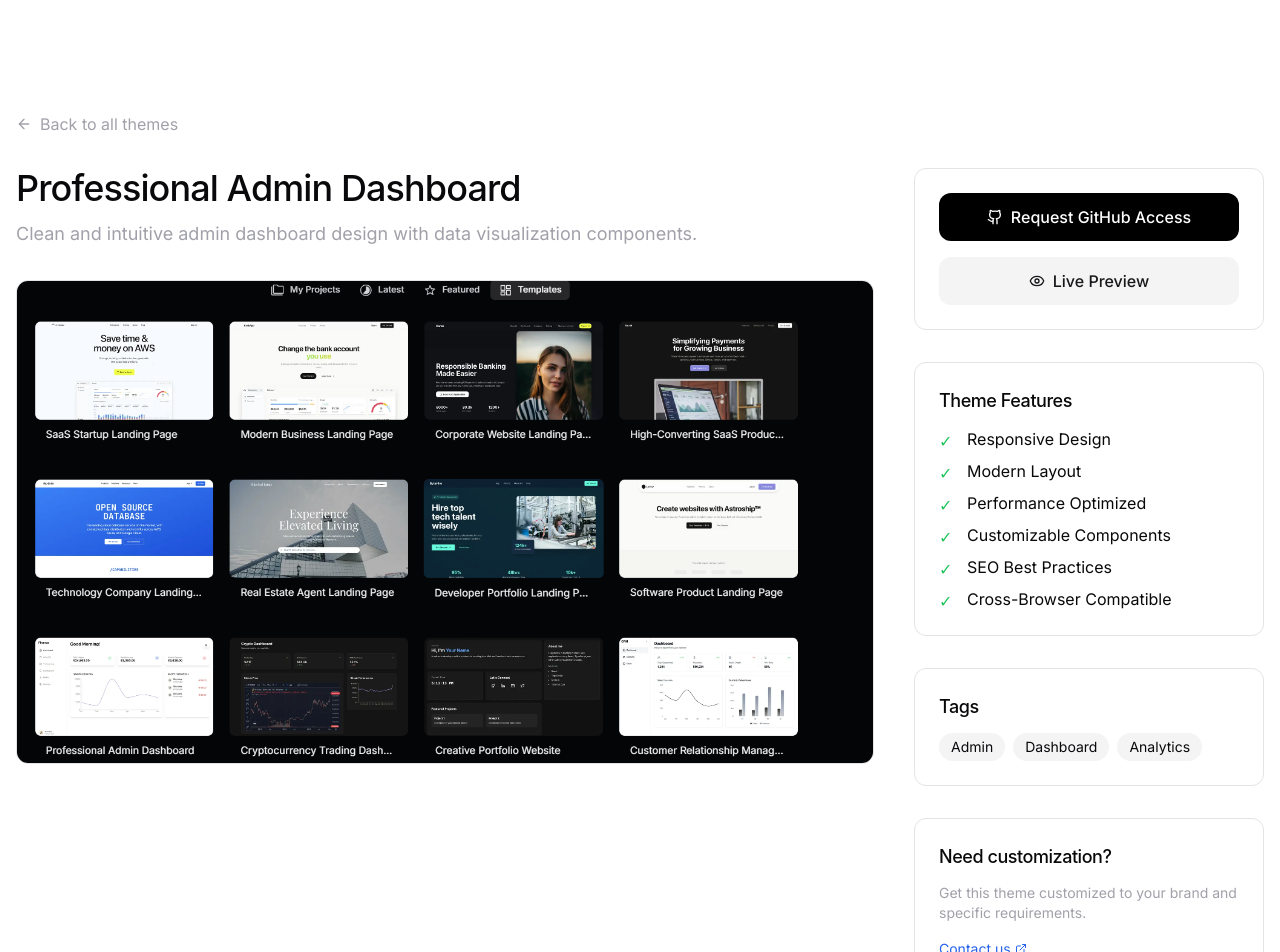
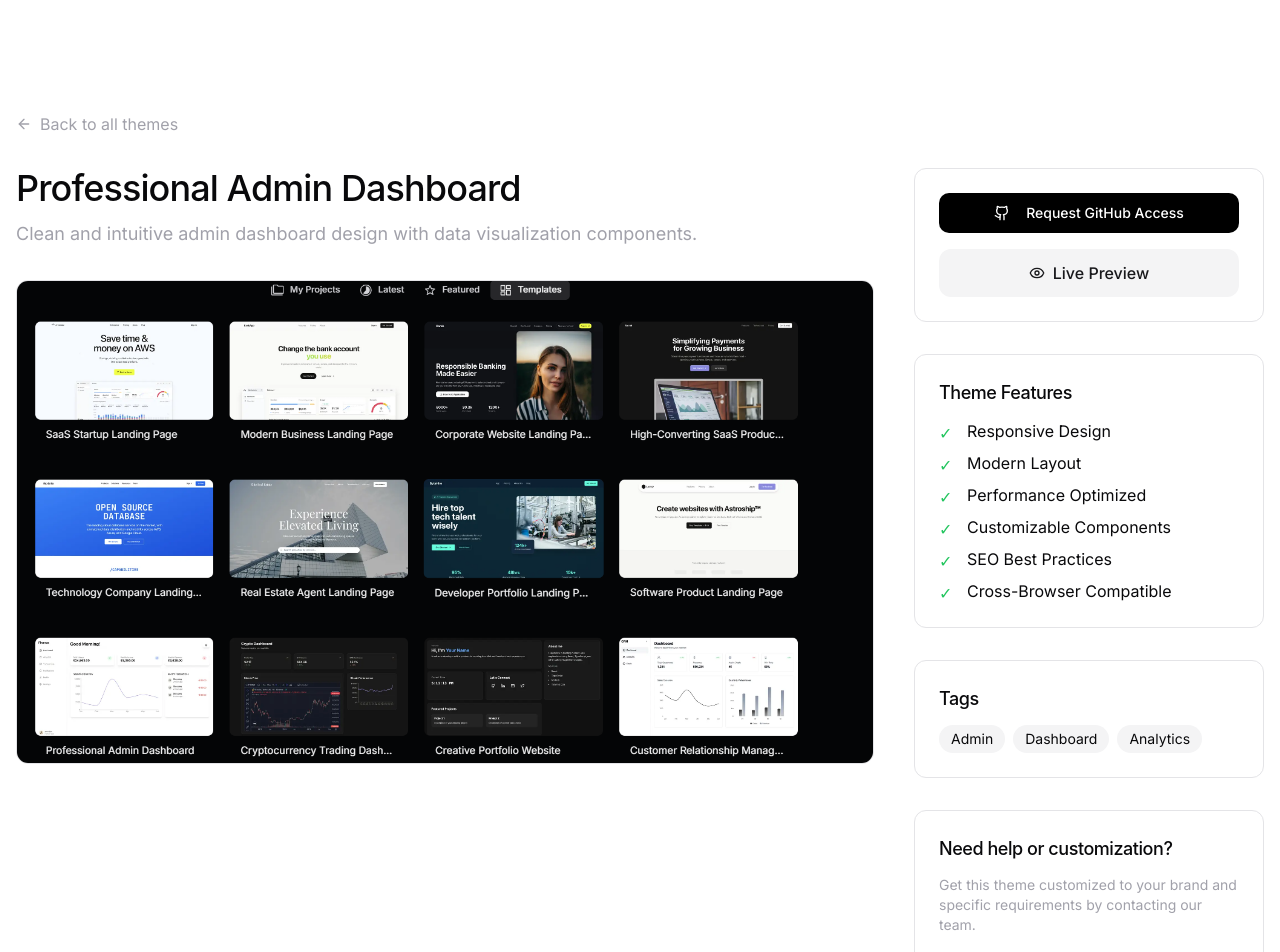
Before and after one commit to Tousif-Pro/theme-mosaic-creator, a React (Vite) app: page /theme/admin-dashboard in a window 1280 px wide. Shown: the top 952 px of the page. Built offline with nearby package versions, Linux system fonts and the light colour scheme.

Commit message:
Update theme details page
Updates the theme details page to remove code download functionality and replace it with a request for GitHub access.

```diff
--- a/src/pages/ThemeDetails.tsx
+++ b/src/pages/ThemeDetails.tsx
@@ -6,6 +6,7 @@ import { getThemeById, getThemesByCategory } from "@/constants/themes";
 import ThemeGrid from "@/components/ThemeGrid";
 import { cn } from "@/lib/utils";
 import { useToast } from "@/hooks/use-toast";
+import { Button } from "@/components/ui/button";
 
 const ThemeDetails = () => {
   const { id } = useParams<{ id: string }>();
@@ -94,13 +95,13 @@ const ThemeDetails = () => {
 
           <div className="space-y-8">
             <div className="rounded-xl border border-border p-6 space-y-4">
-              <button
+              <Button
                 onClick={handleGitHubRequest}
-                className="w-full py-3 px-4 rounded-lg bg-black text-white font-medium flex items-center justify-center hover:bg-black/90 transition-colors"
+                className="w-full bg-black text-white font-medium hover:bg-black/90"
               >
                 <Github className="w-4 h-4 mr-2" />
                 Request GitHub Access
-              </button>
+              </Button>
 
               <a
                 href="#"
@@ -145,12 +146,12 @@ const ThemeDetails = () => {
             </div>
 
             <div className="rounded-xl border border-border p-6">
-              <h3 className="text-lg font-medium mb-3">Need customization?</h3>
+              <h3 className="text-lg font-medium mb-3">Need help or customization?</h3>
               <p className="text-muted-foreground text-sm mb-4">
-                Get this theme customized to your brand and specific requirements.
+                Get this theme customized to your brand and specific requirements by contacting our team.
               </p>
               <a
-                href="#"
+                href="mailto:contact@example.com"
                 className="text-sm text-blue-600 hover:underline flex items-center"
               >
                 Contact us
```
